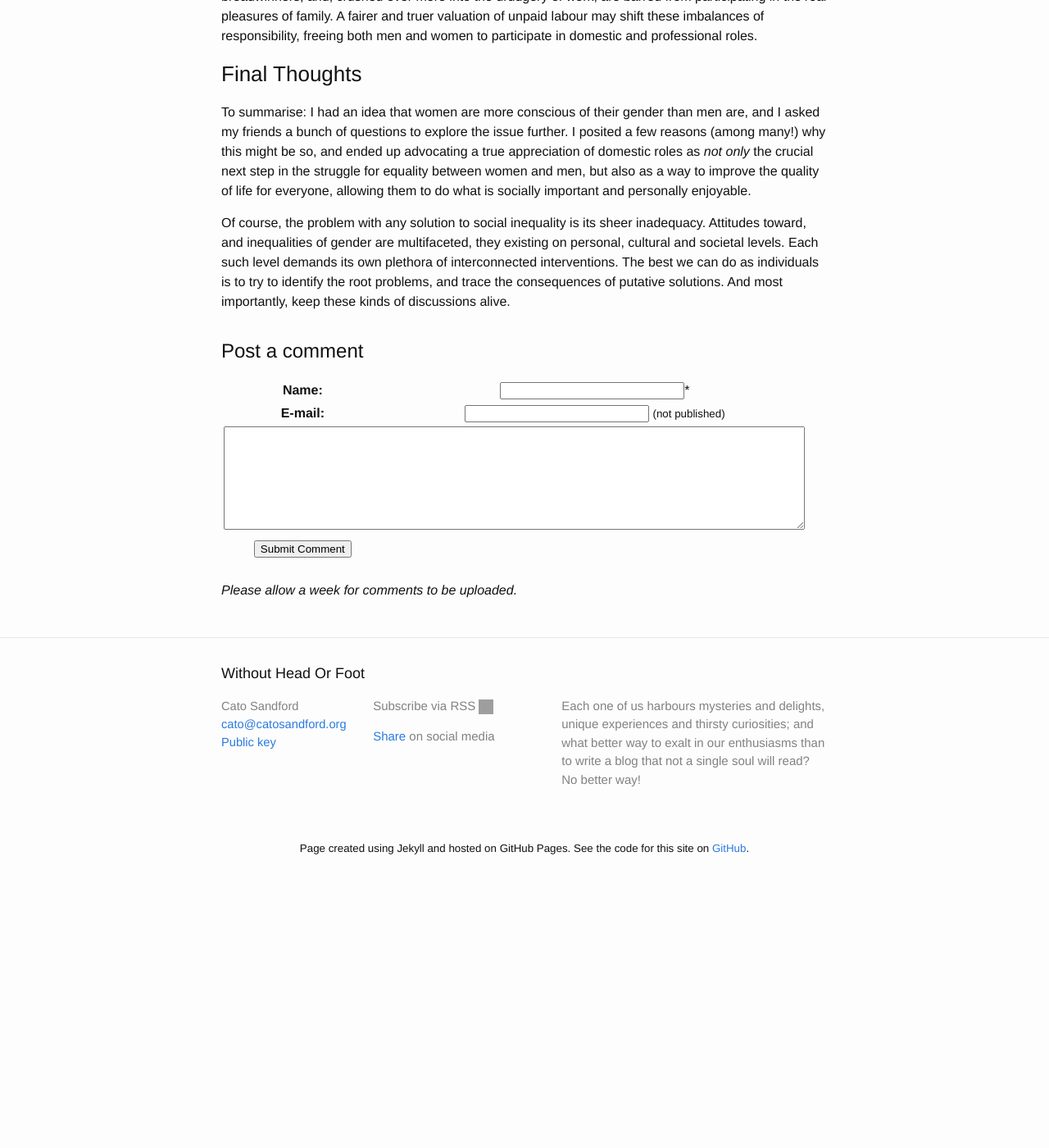
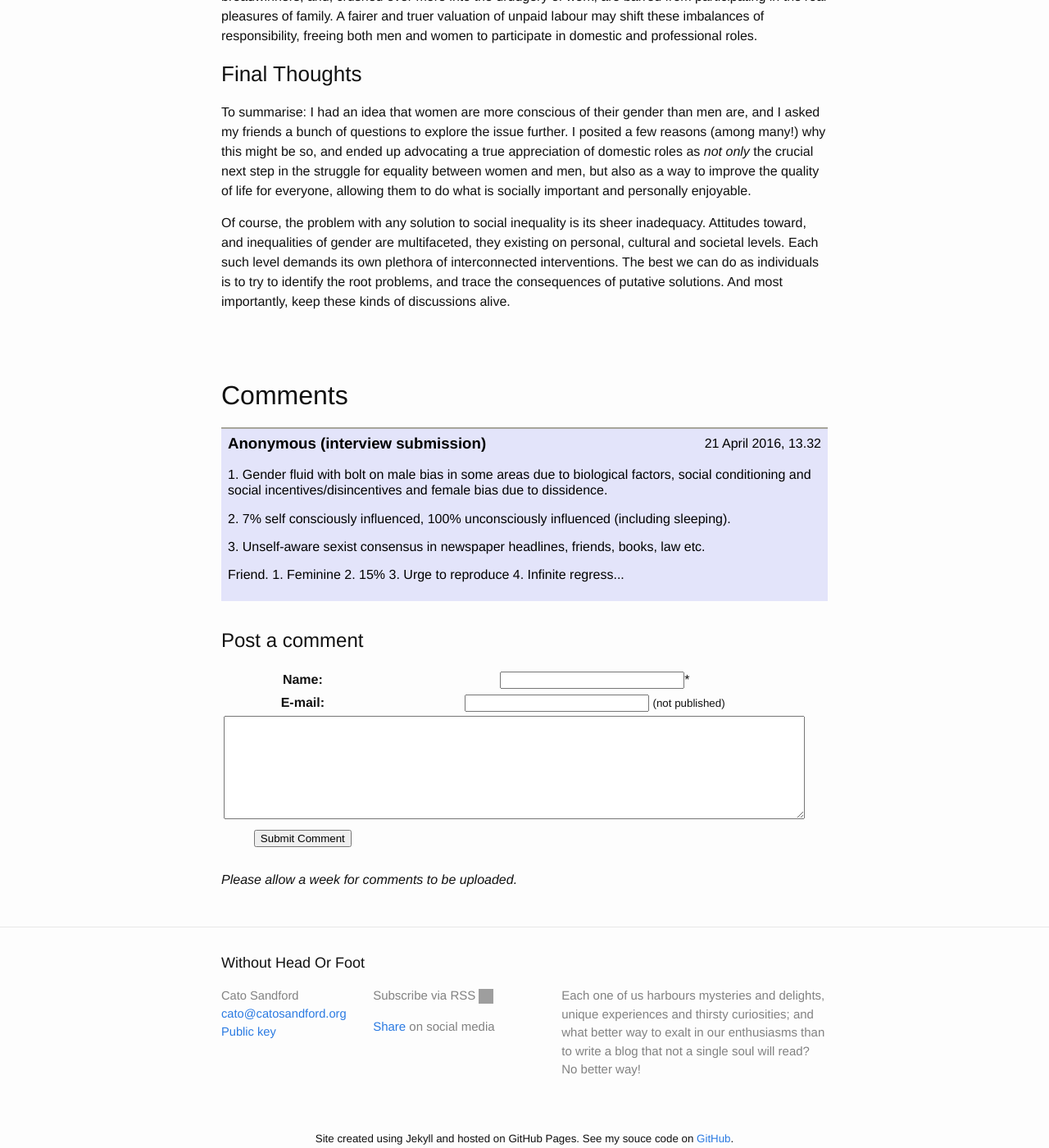
Before and after one commit to Allium/WithoutHeadOrFoot, a Jekyll site: the page built from _posts/2016-04-19-Skirts-and-Trousers.md, in a window 1280 px wide and 1400 px high, scrolled down 8944 px. Shown: the whole window at 82% size. Built offline with Jekyll 4.4.1, drawn with Linux system fonts in a browser that asks for light colours; comment, search, counter and statistics services are not loaded; before the commit the page ends 9990 px from its top, so only the background shows below that; grey boxes are pictures that could not be loaded.

Commit message:
Added comment and modified foot

```diff
--- a/_includes/foot.html
+++ b/_includes/foot.html
@@ -1,6 +1,6 @@
 <footer class="global-footer">
 	<div align="center">
-		<small>Page created using Jekyll and hosted on GitHub Pages.
-		See the code for this site on <a href="https://github.com/Allium/WithoutHeadOrFoot">GitHub</a>.</small>
+		<small>Site created using Jekyll and hosted on GitHub Pages.
+		See my souce code on <a href="https://github.com/Allium/WithoutHeadOrFoot">GitHub</a>.</small>
 	</div>
 </footer>
--- a/_posts/2016-04-19-Skirts-and-Trousers.md
+++ b/_posts/2016-04-19-Skirts-and-Trousers.md
@@ -213,3 +213,22 @@ And to return to the original discussion, this is absolutely a gender issue: as
 To summarise: I had an idea that women are more conscious of their gender than men are, and I asked my friends a bunch of questions to explore the issue further. I posited a few reasons (among many!) why this might be so, and ended up advocating a true appreciation of domestic roles as *not only* the crucial next step in the struggle for equality between women and men, but also as a way to improve the quality of life for everyone, allowing them to do what is socially important and personally enjoyable.
 
 Of course, the problem with any solution to social inequality is its sheer inadequacy. Attitudes toward, and inequalities of gender are multifaceted, they existing on personal, cultural and societal levels. Each such level demands its own plethora of interconnected interventions. The best we can do as individuals is to try to identify the root problems, and trace the consequences of putative solutions. And most importantly, keep these kinds of discussions alive.
+
+
+
+<!-- ------------------------------------------------------------------------------------ -->
+
+
+<br><br>
+<h2>Comments</h2>
+
+<div class="comment" style="background-color: #E3E4FA;">
+    <span class="name">Anonymous (interview submission)</span>
+    <span class="date">21 April 2016, 13.32</span>
+<br>
+    <br>
+	<p>1. Gender fluid with bolt on male bias in some areas due to biological factors, social conditioning and social incentives/disincentives and female bias due to dissidence.</p>
+	<p>2. 7% self consciously influenced, 100% unconsciously influenced (including sleeping).</p>
+	<p>3. Unself-aware sexist consensus in newspaper headlines, friends, books, law etc.</p>
+	<p>Friend. 1. Feminine 2. 15% 3. Urge to reproduce 4. Infinite regress... 	</p>
+</div>
```
